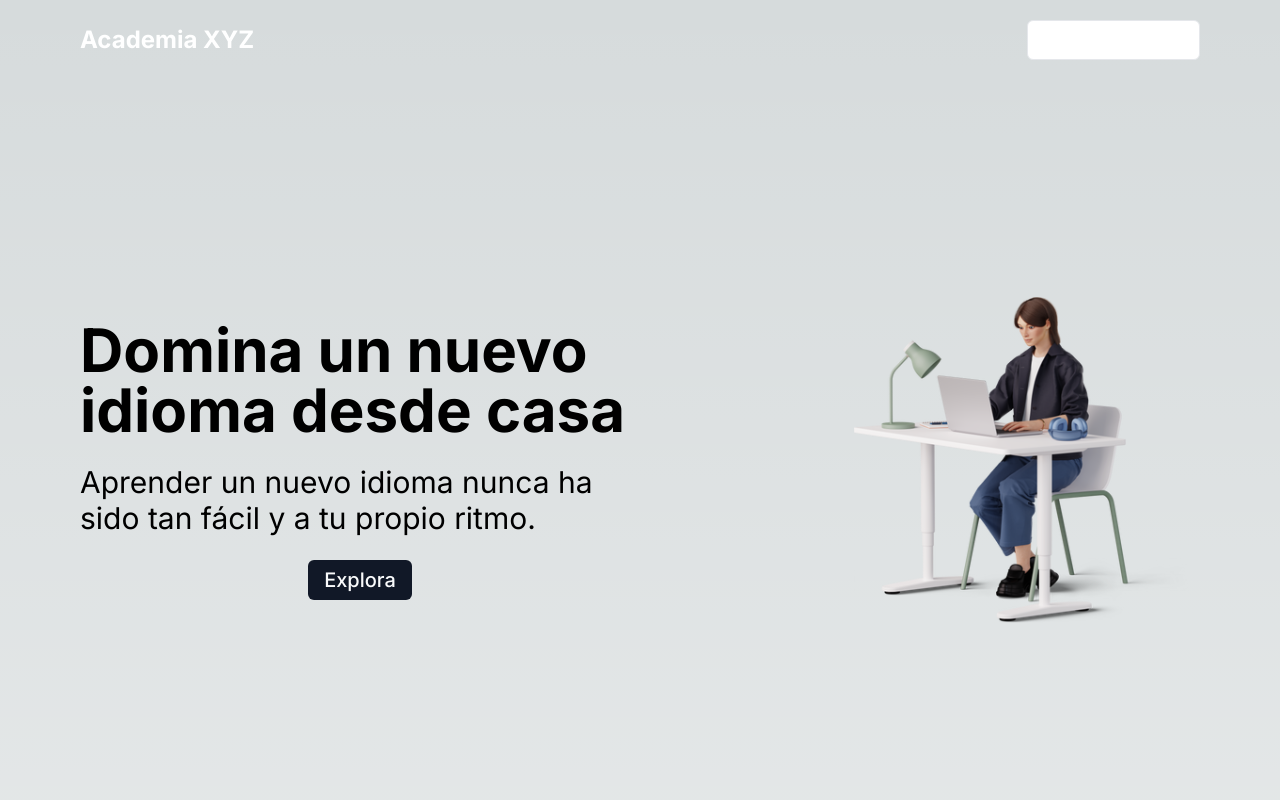
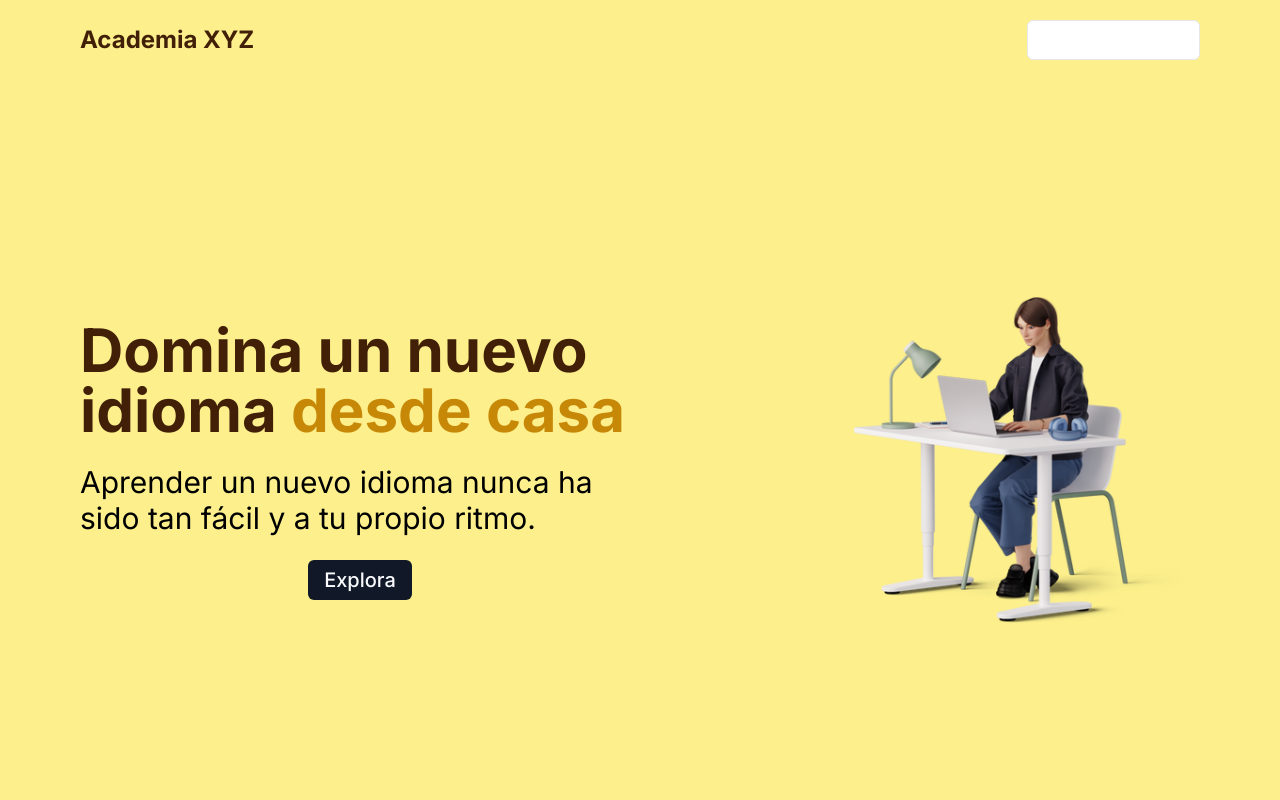
Before and after one commit to Try-Catch-Factory/t8.fe-salesforce-academy, a Next.js app: page / in a window 1280 px wide. Shown: the top 800 px of the page. Built offline with nearby package versions, Linux system fonts and the light colour scheme.

Commit message:
colors's name tailwind.config

```diff
--- a/tailwind.config.ts
+++ b/tailwind.config.ts
@@ -9,6 +9,7 @@ const config: Config = {
   theme: {
     extend: {
       colors: {
+        'pyellow': {
           '50': '#fefce8',
           '100': '#fdf8c4',
           '200': '#fcef8c',
@@ -21,6 +22,7 @@ const config: Config = {
           '900': '#703f13',
           '950': '#412007',
         },
+      },
       backgroundImage: {
         "gradient-radial": "radial-gradient(var(--tw-gradient-stops))",
         "gradient-conic":
```
Lines whose indentation alone changed are shown as unchanged.
